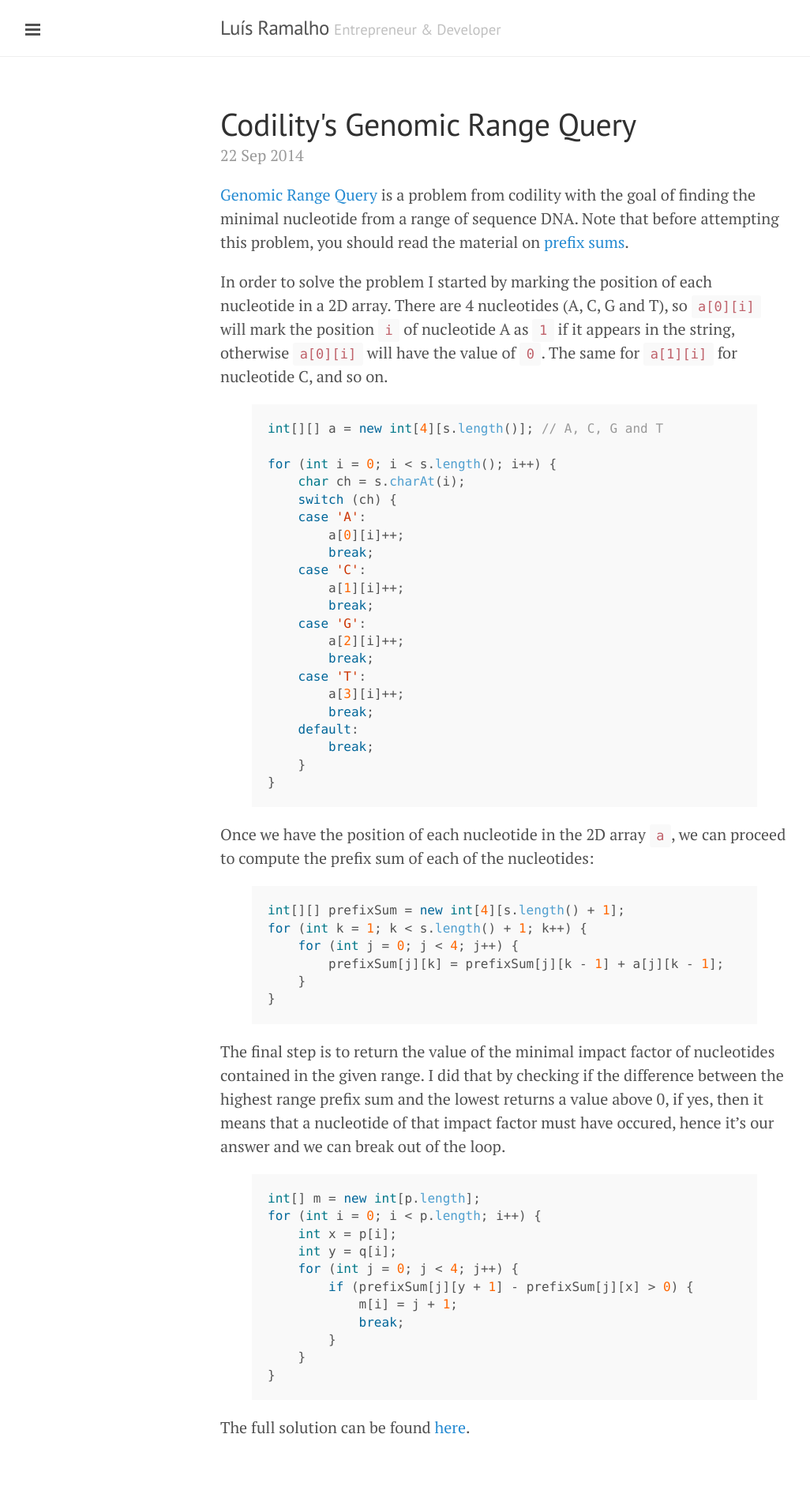
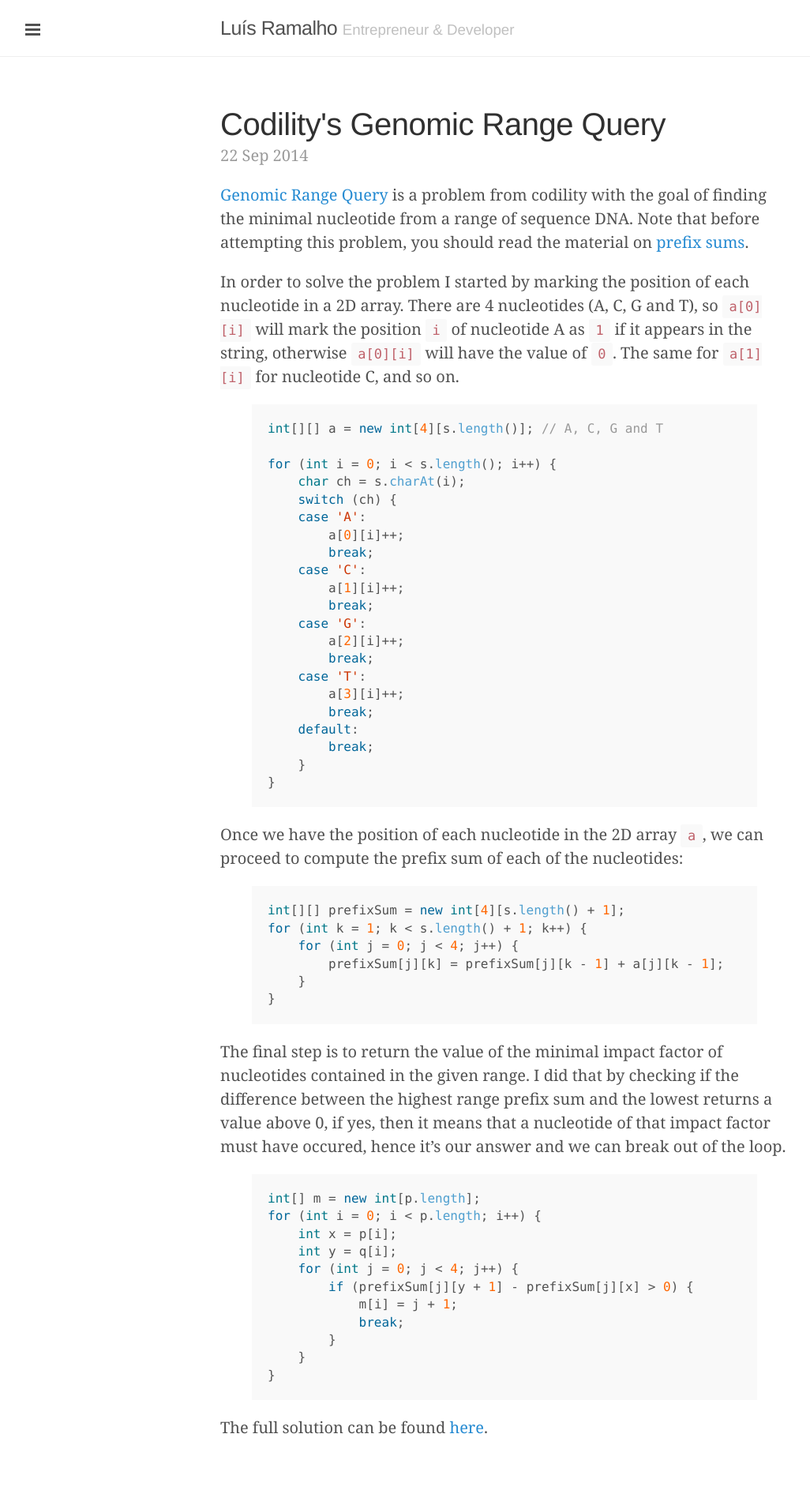
Before and after one commit to luisramalho/luisramalho.github.io, a Jekyll site: the page built from index.html, in a window 1280 px wide. Shown: the top 1911 px of the page at 79% size, without its empty margins (1-1027 px from the left). Built offline with Jekyll 4.4.1, drawn with Linux system fonts in a browser that asks for light colours; nearby versions of some CDN libraries; some web fonts are replaced; Markdown is read by kramdown in place of the engine named in the settings; the list of posts is cut into pages by our own code.

Commit message:
Fixed ever loading bug from google fonts

```diff
--- a/_includes/head.html
+++ b/_includes/head.html
@@ -17,7 +17,7 @@
   <link rel="stylesheet" href="/public/css/poole.css">
   <link rel="stylesheet" href="/public/css/syntax.css">
   <link rel="stylesheet" href="/public/css/lanyon.css">
-  <link rel="stylesheet" href="http://fonts.googleapis.com/css?family=PT+Serif:400,400italic,700|PT+Sans:400">
+  <link rel="stylesheet" href="/public/css/font.css">
   <link href="//netdna.bootstrapcdn.com/font-awesome/4.0.3/css/font-awesome.css" rel="stylesheet">
 
   <!-- Icons -->
--- /dev/null
+++ b/public/css/font.css
@@ -0,0 +1,128 @@
+/* cyrillic-ext */
+@font-face {
+  font-family: 'PT Sans';
+  font-style: normal;
+  font-weight: 400;
+  src: local('PT Sans'), local('PTSans-Regular'), url(http://fonts.gstatic.com/s/ptsans/v7/ucVW2l9YCcVE52VxGq2zIw.woff2) format('woff2');
+  unicode-range: U+0460-052F, U+20B4, U+2DE0-2DFF, U+A640-A69F;
+}
+/* cyrillic */
+@font-face {
+  font-family: 'PT Sans';
+  font-style: normal;
+  font-weight: 400;
+  src: local('PT Sans'), local('PTSans-Regular'), url(http://fonts.gstatic.com/s/ptsans/v7/fTLR1wW5qq9Ui3F-pB4hXQ.woff2) format('woff2');
+  unicode-range: U+0400-045F, U+0490-0491, U+04B0-04B1, U+2116;
+}
+/* latin-ext */
+@font-face {
+  font-family: 'PT Sans';
+  font-style: normal;
+  font-weight: 400;
+  src: local('PT Sans'), local('PTSans-Regular'), url(http://fonts.gstatic.com/s/ptsans/v7/7nBxcqTeiPvFX1XVBk6VGw.woff2) format('woff2');
+  unicode-range: U+0100-024F, U+1E00-1EFF, U+20A0-20AB, U+20AD-20CF, U+2C60-2C7F, U+A720-A7FF;
+}
+/* latin */
+@font-face {
+  font-family: 'PT Sans';
+  font-style: normal;
+  font-weight: 400;
+  src: local('PT Sans'), local('PTSans-Regular'), url(http://fonts.gstatic.com/s/ptsans/v7/ATKpv8nLYAKUYexo8iqqrg.woff2) format('woff2');
+  unicode-range: U+0000-00FF, U+0131, U+0152-0153, U+02C6, U+02DA, U+02DC, U+2000-206F, U+2074, U+20AC, U+2212, U+2215, U+E0FF, U+EFFD, U+F000;
+}
+/* cyrillic-ext */
+@font-face {
+  font-family: 'PT Serif';
+  font-style: normal;
+  font-weight: 400;
+  src: local('PT Serif'), local('PTSerif-Regular'), url(http://fonts.gstatic.com/s/ptserif/v8/5hX15RUpPERmeybVlLQEWBTbgVql8nDJpwnrE27mub0.woff2) format('woff2');
+  unicode-range: U+0460-052F, U+20B4, U+2DE0-2DFF, U+A640-A69F;
+}
+/* cyrillic */
+@font-face {
+  font-family: 'PT Serif';
+  font-style: normal;
+  font-weight: 400;
+  src: local('PT Serif'), local('PTSerif-Regular'), url(http://fonts.gstatic.com/s/ptserif/v8/fU0HAfLiPHGlZhZpY6M7dBTbgVql8nDJpwnrE27mub0.woff2) format('woff2');
+  unicode-range: U+0400-045F, U+0490-0491, U+04B0-04B1, U+2116;
+}
+/* latin-ext */
+@font-face {
+  font-family: 'PT Serif';
+  font-style: normal;
+  font-weight: 400;
+  src: local('PT Serif'), local('PTSerif-Regular'), url(http://fonts.gstatic.com/s/ptserif/v8/CPRt--GVMETgA6YEaoGitxTbgVql8nDJpwnrE27mub0.woff2) format('woff2');
+  unicode-range: U+0100-024F, U+1E00-1EFF, U+20A0-20AB, U+20AD-20CF, U+2C60-2C7F, U+A720-A7FF;
+}
+/* latin */
+@font-face {
+  font-family: 'PT Serif';
+  font-style: normal;
+  font-weight: 400;
+  src: local('PT Serif'), local('PTSerif-Regular'), url(http://fonts.gstatic.com/s/ptserif/v8/I-OtoJZa3TeyH6D9oli3iRTbgVql8nDJpwnrE27mub0.woff2) format('woff2');
+  unicode-range: U+0000-00FF, U+0131, U+0152-0153, U+02C6, U+02DA, U+02DC, U+2000-206F, U+2074, U+20AC, U+2212, U+2215, U+E0FF, U+EFFD, U+F000;
+}
+/* cyrillic-ext */
+@font-face {
+  font-family: 'PT Serif';
+  font-style: normal;
+  font-weight: 700;
+  src: local('PT Serif Bold'), local('PTSerif-Bold'), url(http://fonts.gstatic.com/s/ptserif/v8/QABk9IxT-LFTJ_dQzv7xpDTOQ_MqJVwkKsUn0wKzc2I.woff2) format('woff2');
+  unicode-range: U+0460-052F, U+20B4, U+2DE0-2DFF, U+A640-A69F;
+}
+/* cyrillic */
+@font-face {
+  font-family: 'PT Serif';
+  font-style: normal;
+  font-weight: 700;
+  src: local('PT Serif Bold'), local('PTSerif-Bold'), url(http://fonts.gstatic.com/s/ptserif/v8/QABk9IxT-LFTJ_dQzv7xpDUj_cnvWIuuBMVgbX098Mw.woff2) format('woff2');
+  unicode-range: U+0400-045F, U+0490-0491, U+04B0-04B1, U+2116;
+}
+/* latin-ext */
+@font-face {
+  font-family: 'PT Serif';
+  font-style: normal;
+  font-weight: 700;
+  src: local('PT Serif Bold'), local('PTSerif-Bold'), url(http://fonts.gstatic.com/s/ptserif/v8/QABk9IxT-LFTJ_dQzv7xpCYE0-AqJ3nfInTTiDXDjU4.woff2) format('woff2');
+  unicode-range: U+0100-024F, U+1E00-1EFF, U+20A0-20AB, U+20AD-20CF, U+2C60-2C7F, U+A720-A7FF;
+}
+/* latin */
+@font-face {
+  font-family: 'PT Serif';
+  font-style: normal;
+  font-weight: 700;
+  src: local('PT Serif Bold'), local('PTSerif-Bold'), url(http://fonts.gstatic.com/s/ptserif/v8/QABk9IxT-LFTJ_dQzv7xpOL2WfuF7Qc3ANwCvwl0TnA.woff2) format('woff2');
+  unicode-range: U+0000-00FF, U+0131, U+0152-0153, U+02C6, U+02DA, U+02DC, U+2000-206F, U+2074, U+20AC, U+2212, U+2215, U+E0FF, U+EFFD, U+F000;
+}
+/* cyrillic-ext */
+@font-face {
+  font-family: 'PT Serif';
+  font-style: italic;
+  font-weight: 400;
+  src: local('PT Serif Italic'), local('PTSerif-Italic'), url(http://fonts.gstatic.com/s/ptserif/v8/O_WhD9hODL16N4KLHLX7xSEAvth_LlrfE80CYdSH47w.woff2) format('woff2');
+  unicode-range: U+0460-052F, U+20B4, U+2DE0-2DFF, U+A640-A69F;
+}
+/* cyrillic */
+@font-face {
+  font-family: 'PT Serif';
+  font-style: italic;
+  font-weight: 400;
+  src: local('PT Serif Italic'), local('PTSerif-Italic'), url(http://fonts.gstatic.com/s/ptserif/v8/3Nwg9VzlwLXPq3fNKwVRMCEAvth_LlrfE80CYdSH47w.woff2) format('woff2');
+  unicode-range: U+0400-045F, U+0490-0491, U+04B0-04B1, U+2116;
+}
+/* latin-ext */
+@font-face {
+  font-family: 'PT Serif';
+  font-style: italic;
+  font-weight: 400;
+  src: local('PT Serif Italic'), local('PTSerif-Italic'), url(http://fonts.gstatic.com/s/ptserif/v8/b31S45a_TNgaBApZhTgE6CEAvth_LlrfE80CYdSH47w.woff2) format('woff2');
+  unicode-range: U+0100-024F, U+1E00-1EFF, U+20A0-20AB, U+20AD-20CF, U+2C60-2C7F, U+A720-A7FF;
+}
+/* latin */
+@font-face {
+  font-family: 'PT Serif';
+  font-style: italic;
+  font-weight: 400;
+  src: local('PT Serif Italic'), local('PTSerif-Italic'), url(http://fonts.gstatic.com/s/ptserif/v8/03aPdn7fFF3H6ngCgAlQzCEAvth_LlrfE80CYdSH47w.woff2) format('woff2');
+  unicode-range: U+0000-00FF, U+0131, U+0152-0153, U+02C6, U+02DA, U+02DC, U+2000-206F, U+2074, U+20AC, U+2212, U+2215, U+E0FF, U+EFFD, U+F000;
+}
```
Also changed, not shown: _layouts/default.html (line endings or trailing spaces).
